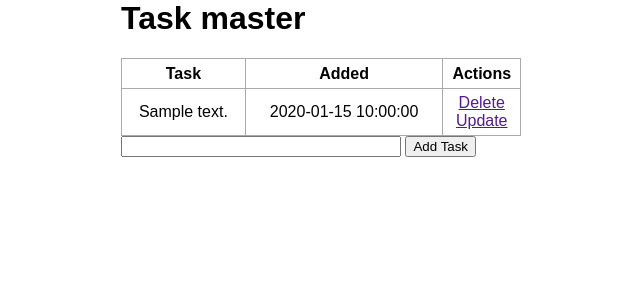
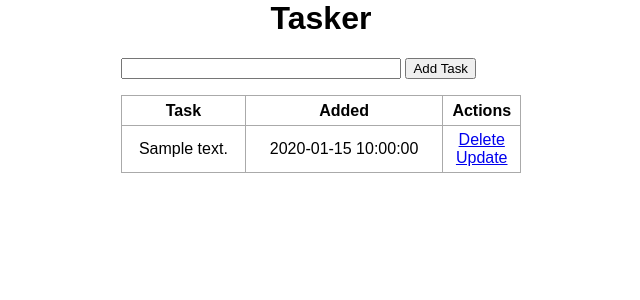
Before and after one commit to anasnajaa/Tasker-Flask, a Flask app: template templates/index.html in a window 1280 px wide. Shown: the top 300 px of the page, without its empty margins (319-959 px from the left). Run offline with Flask 2, Linux system fonts and the light colour scheme; the template is opened without the code that fills it: most values are stand-ins (such as "Sample title", 1, 10 or a date in 2020).

Commit message:
handeled empty tasks

```diff
--- a/templates/index.html
+++ b/templates/index.html
@@ -1,12 +1,20 @@
 {% extends 'base.html' %}
 {% block head %}
-<title>Task Master</title>
+<title>Tasker</title>
 {% endblock %}
 
 {% block body %}
 <div class="content">
-    <h1>Task master</h1>
-
+    <h1 style="text-align: center">Tasker</h1>
+    <div class="form">
+        <form action="/" method="POST">
+            <input type="text" name="content" id="content"/>
+            <input type="submit" value="Add Task"/>
+        </form>
+    </div>
+    {% if tasks|length < 1 %}
+        <h4 style="text-align: center">There are no tasks. Create one below!</h4>
+    {% else %}
         <table>
             <tr>
                 <th>Task</th>
@@ -18,16 +26,13 @@
                     <td>{{ task['content'] }}</td>
                     <td>{{ task['date_created'] }}</td>
                     <td>
-                    <a href="">Delete</a>
+                        <a href="/delete/{{task['id']}}">Delete</a>
                         <br/>
-                    <a href="">Update</a>
+                        <a href="/update/{{task['id']}}">Update</a>
                     </td>
                 </tr>
             {% endfor %}
         </table>
-    <form action="/" method="POST">
-        <input type="text" name="content" id="content"/>
-        <input type="submit" value="Add Task"/>
-    </form>
+    {% endif %}
 </div>
 {% endblock %}
```
Lines whose indentation alone changed are shown as unchanged.
